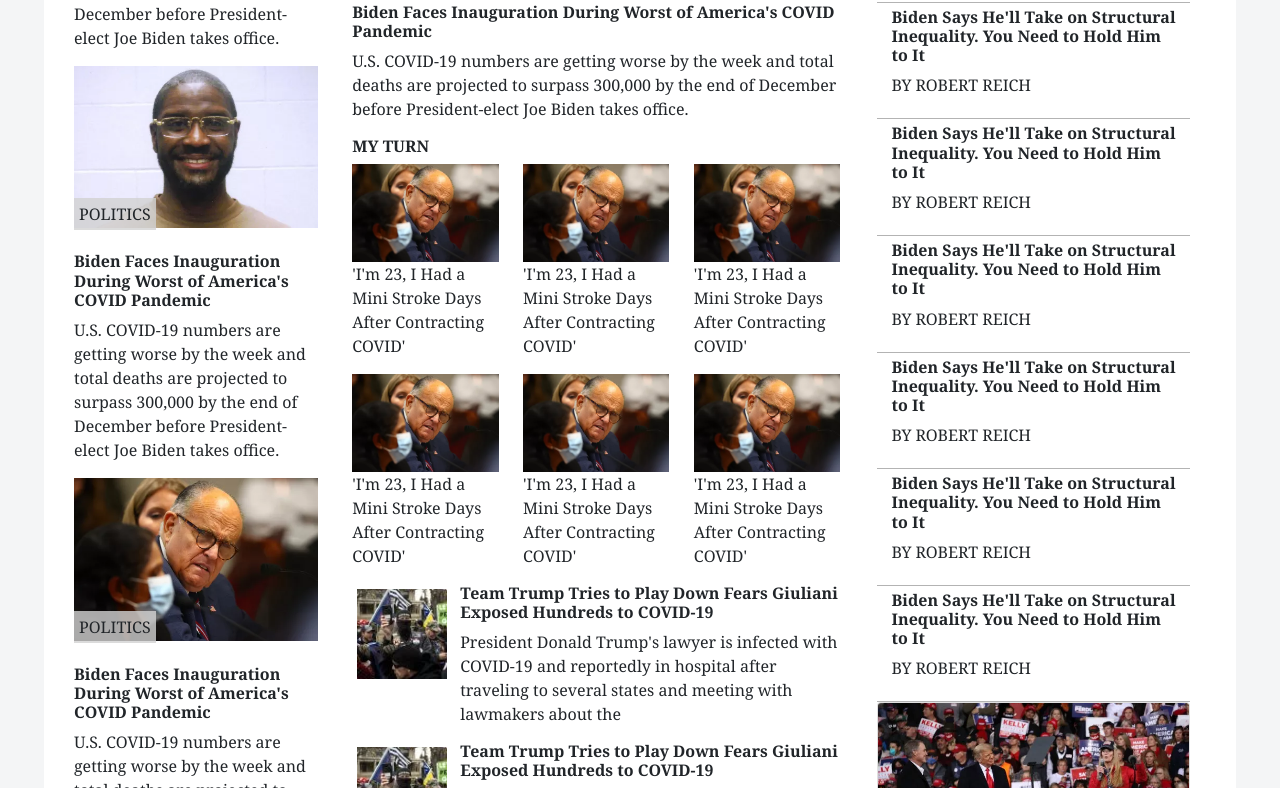
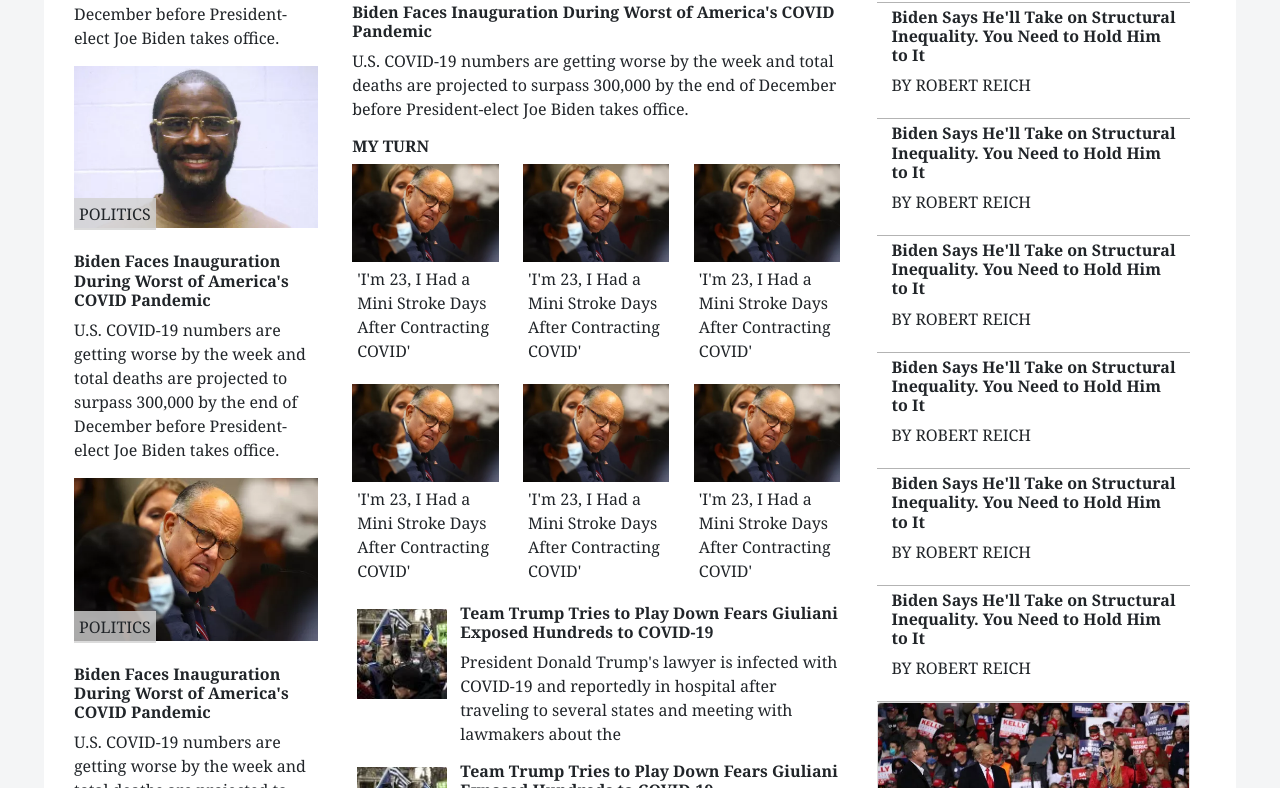
Before and after one commit to Mohamed-js/News-week, a website: page index.html in a window 1280 px wide. Shown: the part 633-1421 px from the top of the page. Drawn offline with nearby package versions, Linux system fonts and the light colour scheme.

Commit message:
Fix middle sec style

```diff
--- a/style.css
+++ b/style.css
@@ -151,6 +151,18 @@ main {
   margin: auto;
 }
 
+.pics {
+  display: flex;
+  flex-flow: column;
+  justify-content: space-between;
+}
+.pic {
+  width: 100%;
+}
+
+.pic p {
+  padding: 5px;
+}
 /* tablet */
 @media screen and (min-width: 762px) {
   .gathering {
@@ -170,6 +182,14 @@ main {
   .cardss {
     max-width: 350px;
     margin: auto;
+  }
+
+  .pics {
+    flex-flow: row;
+    flex-wrap: wrap;
+  }
+  .pic {
+    width: 30%;
   }
 }
 
@@ -208,6 +228,13 @@ main {
   .nav4 {
     display: block;
   }
+  .pics {
+    flex-flow: row;
+    flex-wrap: wrap;
+  }
+  .pic {
+    width: 30%;
+  }
 }
 
 .img img {
@@ -226,15 +253,9 @@ main {
   margin-bottom: 15px;
 }
 
-.pics {
-  display: flex;
-  flex-wrap: wrap;
-  justify-content: space-between;
-}
 
-.pic {
-  width: 30%;
-}
+
+
 
 .pic img {
   width: 100%;
```
Also changed, not shown: index.html (+1 -1 lines).
